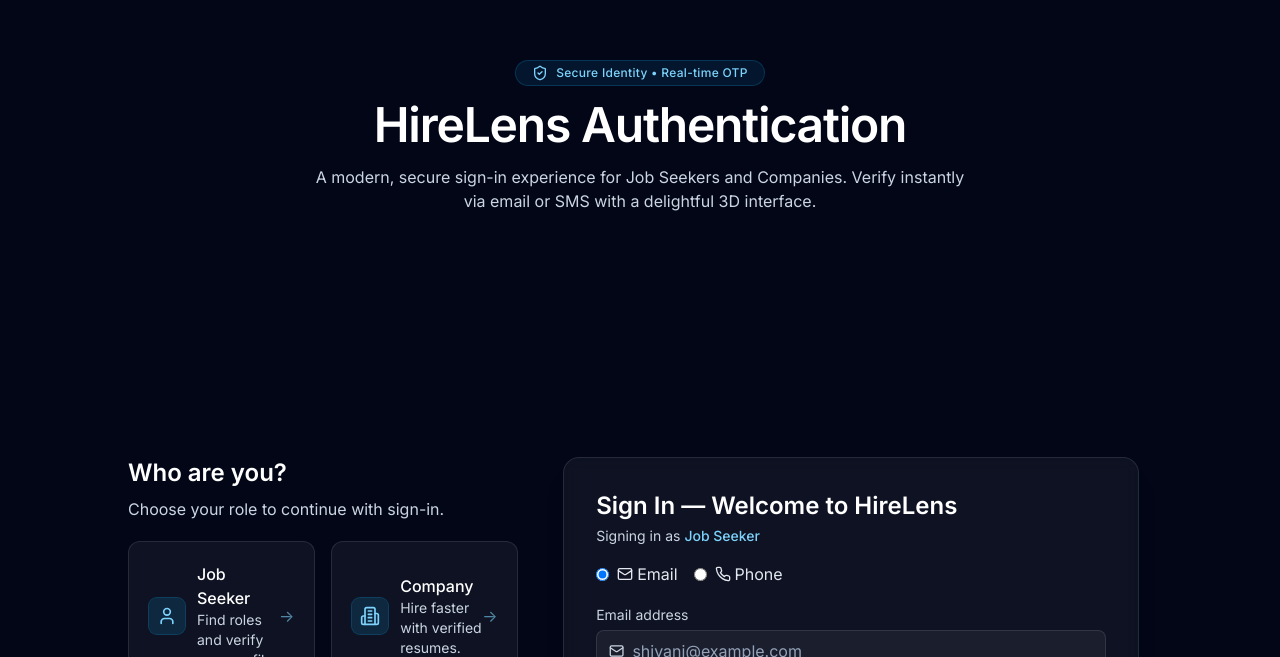
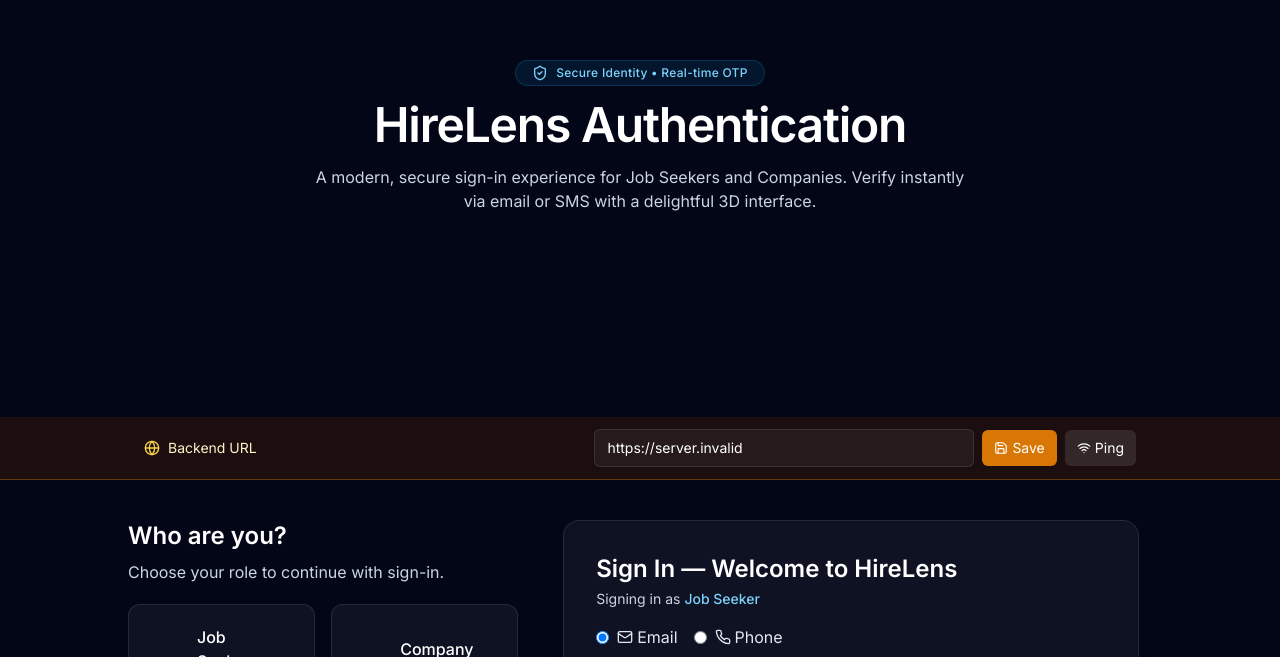
Before and after one commit to sarigama-github/frontend-repo_rj04o75n_1gwl81, a React (Vite) app: page / in a window 1280 px wide. Shown: the part 143-800 px from the top of the page. Built offline with nearby package versions, Linux system fonts and the light colour scheme; no server answers; a web font is replaced by a local one.

Commit message:
Update project prj_rj04o75n - 2025-11-09T06:57:20.637Z

```diff
--- a/src/App.jsx
+++ b/src/App.jsx
@@ -1,16 +1,29 @@
-import React, { useState } from 'react';
+import React, { useEffect, useState } from 'react';
 import Hero3D from './components/Hero3D';
 import RoleSelector from './components/RoleSelector';
 import OTPCard from './components/OTPCard';
 import Footer from './components/Footer';
+import BackendConfigBar from './components/BackendConfigBar';
 
 const App = () => {
+  const defaultApi = import.meta.env.VITE_BACKEND_URL || 'http://127.0.0.1:8000';
+  const [apiBase, setApiBase] = useState(defaultApi);
   const [role, setRole] = useState(null);
-  const apiBase = import.meta.env.VITE_BACKEND_URL || 'http://127.0.0.1:8000';
+
+  useEffect(() => {
+    try {
+      const saved = localStorage.getItem('hl_api_base');
+      if (saved) setApiBase(saved);
+    } catch {
+      // ignore
+    }
+  }, []);
 
   return (
     <div className="min-h-screen flex flex-col bg-slate-950">
       <Hero3D />
+
+      <BackendConfigBar apiBase={apiBase} onChange={setApiBase} />
 
       <main className="flex-1 px-6 py-10">
         <div className="max-w-5xl mx-auto">
--- /dev/null
+++ b/src/components/BackendConfigBar.jsx
@@ -0,0 +1,75 @@
+import React, { useEffect, useState } from 'react';
+import { Globe, WifiOff, Wifi, Save } from 'lucide-react';
+
+const isHosted = () => {
+  try {
+    return typeof window !== 'undefined' && !window.location.hostname.includes('localhost') && !window.location.hostname.includes('127.');
+  } catch {
+    return false;
+  }
+};
+
+const BackendConfigBar = ({ apiBase, onChange }) => {
+  const [value, setValue] = useState(apiBase);
+  const [status, setStatus] = useState('idle'); // idle | ok | fail | checking
+
+  useEffect(() => {
+    setValue(apiBase);
+  }, [apiBase]);
+
+  const ping = async () => {
+    if (!value) return;
+    setStatus('checking');
+    try {
+      const res = await fetch(`${value.replace(/\/$/, '')}/docs`, { method: 'GET' });
+      if (res.ok) {
+        setStatus('ok');
+      } else {
+        setStatus('fail');
+      }
+    } catch (e) {
+      setStatus('fail');
+    }
+  };
+
+  const save = () => {
+    onChange(value);
+    localStorage.setItem('hl_api_base', value);
+    ping();
+  };
+
+  const showHostedLocalhostWarning = isHosted() && /localhost|127\.0\.0\.1/.test(apiBase || '');
+
+  return (
+    <div className="w-full bg-amber-950/40 border-b border-amber-500/30 text-amber-100">
+      <div className="max-w-5xl mx-auto px-4 py-3 flex flex-col md:flex-row md:items-center gap-2 md:gap-4">
+        <div className="flex items-center gap-2 flex-1 min-w-0">
+          <Globe size={16} className="text-amber-300 shrink-0" />
+          <div className="text-sm">
+            <div className="truncate">Backend URL</div>
+            {showHostedLocalhostWarning && (
+              <div className="text-xs opacity-90">Hosted frontend cannot reach localhost. Use a public URL (Render/ngrok).</div>
+            )}
+          </div>
+        </div>
+        <div className="flex items-center gap-2 w-full md:w-auto">
+          <input
+            className="w-full md:w-[380px] rounded-md bg-white/5 border border-white/10 px-3 py-2 text-sm text-white placeholder:text-slate-400 outline-none focus:ring-2 focus:ring-amber-400"
+            placeholder="https://your-backend.example.com"
+            value={value || ''}
+            onChange={(e) => setValue(e.target.value)}
+          />
+          <button onClick={save} className="inline-flex items-center gap-1 rounded-md bg-amber-600 hover:bg-amber-500 text-white px-3 py-2 text-sm">
+            <Save size={14} /> Save
+          </button>
+          <button onClick={ping} className="inline-flex items-center gap-1 rounded-md bg-white/10 hover:bg-white/20 text-white px-3 py-2 text-sm">
+            {status === 'ok' ? <Wifi size={14} className="text-emerald-300" /> : status === 'fail' ? <WifiOff size={14} className="text-red-300" /> : <Wifi size={14} />}
+            {status === 'checking' ? 'Checking…' : status === 'ok' ? 'Online' : status === 'fail' ? 'Offline' : 'Ping'}
+          </button>
+        </div>
+      </div>
+    </div>
+  );
+};
+
+export default BackendConfigBar;
```
Also changed, not shown: 1 other file (tests, documents, lock files or other folders).
